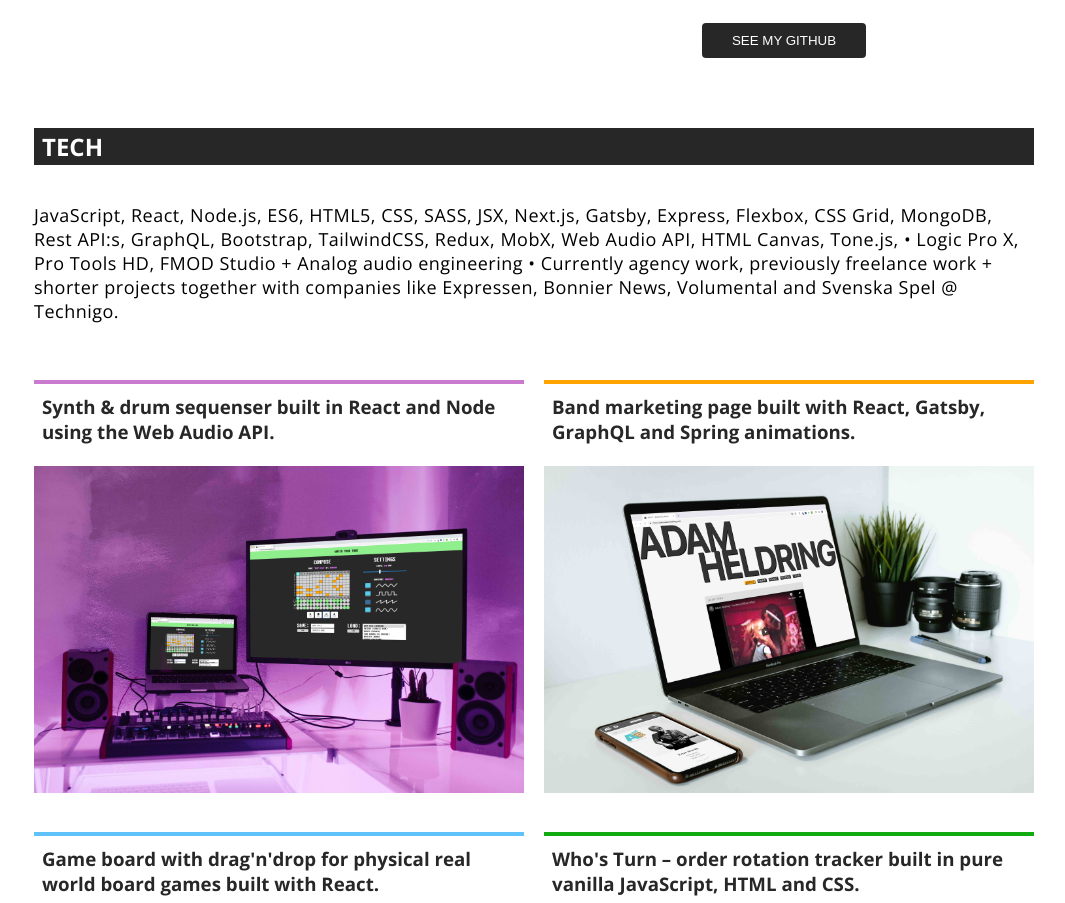
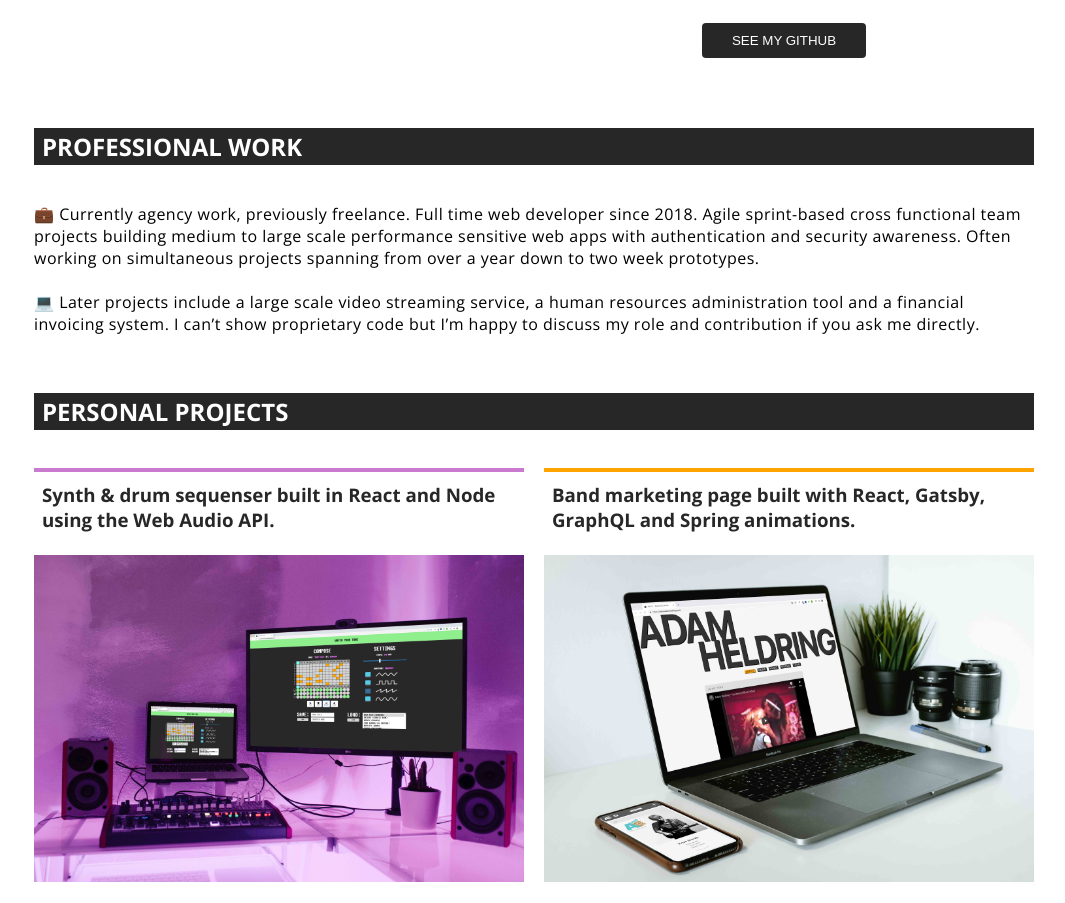
Before and after one commit to adamheldring/Portfolio, a Gatsby site: page / in a window 1280 px wide. Shown: the part 660-1563 px from the top of the page, without its empty margins (106-1171 px from the left). Built offline with nearby package versions, Linux system fonts and the light colour scheme; Gatsby itself is replaced by a stand-in of ours.

Commit message:
separate professional and personal project sections

```diff
--- a/src/components/LandingPage/LandingPage.js
+++ b/src/components/LandingPage/LandingPage.js
@@ -43,14 +43,26 @@ const LandingPage = ({ projects, logo, portrait }) => {
         </div>
       </header>
       <section className="section-container lpTech-section">
-        <h1>TECH</h1>
+        <h1>PROFESSIONAL WORK</h1>
         <div className="lpTechList-container">
-          <p>JavaScript, React, Node.js, ES6, HTML5, CSS, SASS, JSX, Next.js, Gatsby, Express, Flexbox,
-          CSS Grid, MongoDB, Rest API:s, GraphQL, Bootstrap, TailwindCSS, Redux, MobX, Web Audio API, HTML Canvas, Tone.js,  • Logic Pro X, Pro Tools HD, FMOD Studio + Analog audio engineering • Currently agency work, previously freelance work + shorter projects together with
-          companies like Expressen, Bonnier News, Volumental and Svenska Spel
-          @ Technigo.
-            </p>
+          <div style={{ margin: "18px 0", fontSize: "16px" }}>
+            💼 Currently agency work, previously freelance. Full time web developer since 2018. Agile sprint-based cross functional team projects building medium to large scale performance sensitive web apps with authentication and security awareness. Often working on simultaneous projects spanning from over a year down to two week prototypes. <br /><br />
+            💻 Later projects include a large scale video streaming service, a human resources administration tool and a financial invoicing system. I can’t show proprietary code but I’m happy to discuss my role and contribution if you ask me directly.
+          </div>
+          {/* <div style={{ margin: "18px 0" }}>
+            💼 Currently agency work, previously freelance. Full time web developer since 2018. <br /><br />
+            🤝 Agile sprint-based cross functional team projects building medium to large scale performance sensitive web apps with authentication and security awareness. Often working on simultaneous projects spanning from over a year down to two week prototypes. <br /><br />
+            💻 Later projects include a large scale video streaming service, a human resources administration tool and a financial invoicing system.<br /><br />
+            🤐 I can’t show proprietary code but I’m happy to discuss my role and contribution if you ask me directly.
+          </div> */}
+          {/* <p>
+            JavaScript, React, Node.js, ES6, HTML5, CSS, SASS, JSX, Next.js, Gatsby, Express, Flexbox,
+            CSS Grid, MongoDB, Rest API:s, GraphQL, Bootstrap, TailwindCSS, Redux, MobX, Web Audio API, HTML Canvas, Tone.js,  • Logic Pro X, Pro Tools HD, FMOD Studio + Analog audio engineering • Currently agency work, previously freelance work + shorter projects together with
+            companies like Expressen, Bonnier News, Volumental and Svenska Spel
+            @ Technigo.
+          </p> */}
         </div>
+        <h1>PERSONAL PROJECTS</h1>
         <div className="lpProjectOverview-container">
           {projects
             .map(project => (
@@ -74,6 +86,7 @@ const LandingPage = ({ projects, logo, portrait }) => {
             <li>HTML5</li>
             <li>CSS3</li>
             <li>React</li>
+            <li>TypeScript</li>
             <li>Next.js</li>
             <li>Gatsby</li>
             <li>Bootstrap</li>
--- a/src/components/ProjectDetail/ProjectDetail.css
+++ b/src/components/ProjectDetail/ProjectDetail.css
@@ -42,10 +42,6 @@
 }
 .ppTechSection-container ul {
   list-style-type: none;
-}
-.section-content-division {
-  width: 35%;
-  padding-right: 5%;
 }
 .ppCodeButton-container {
   text-align: center;
--- a/src/components/layout.js
+++ b/src/components/layout.js
@@ -10,7 +10,6 @@ import PropTypes from "prop-types"
 import { useStaticQuery, graphql } from "gatsby"
 import Footer from "../components/Footer/footer"
 
-// import "./layout.css"
 import "./portfolio.scss"
 
 const Layout = ({ children }) => {
--- a/src/components/portfolio.scss
+++ b/src/components/portfolio.scss
@@ -100,6 +100,7 @@ h3 {
     margin: 20px auto;
   }
   .section-content-division {
+    min-width: 48%;
     width: 48%;
     padding-right: 0;
   }
```
